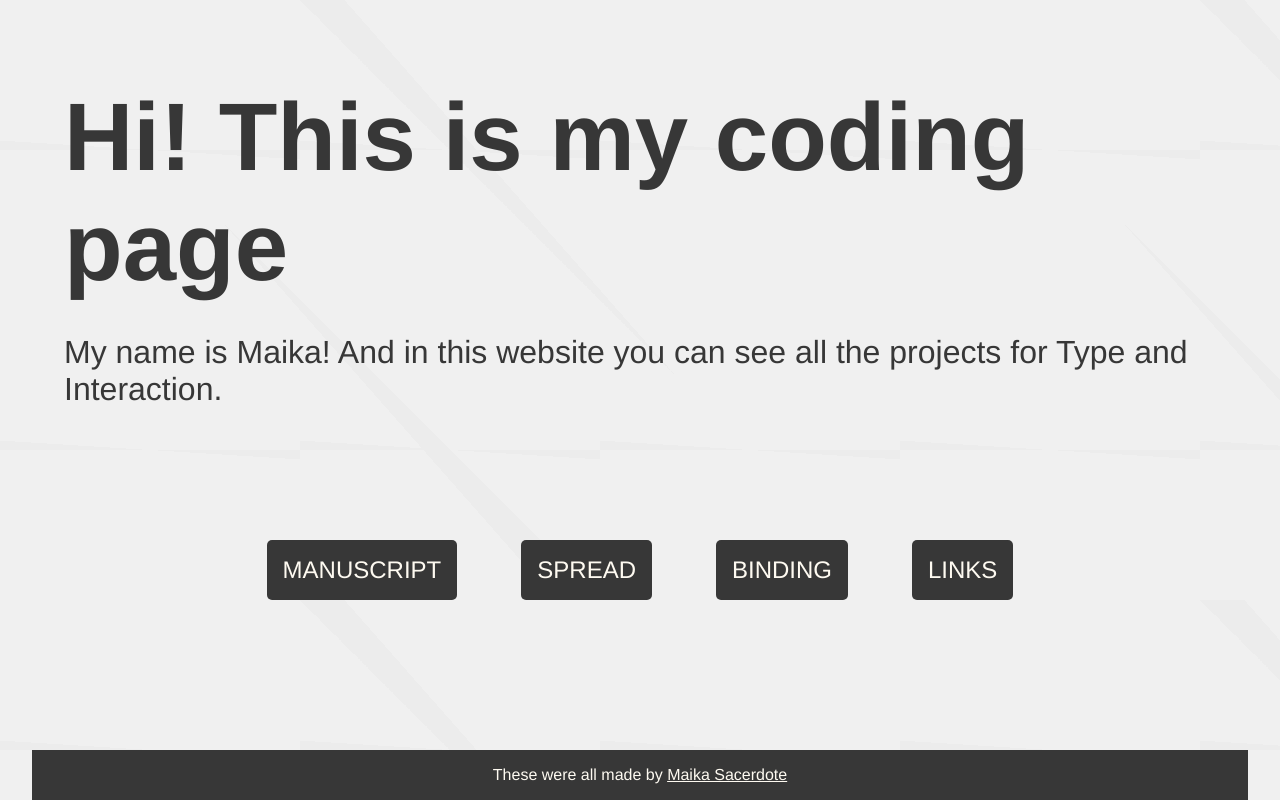
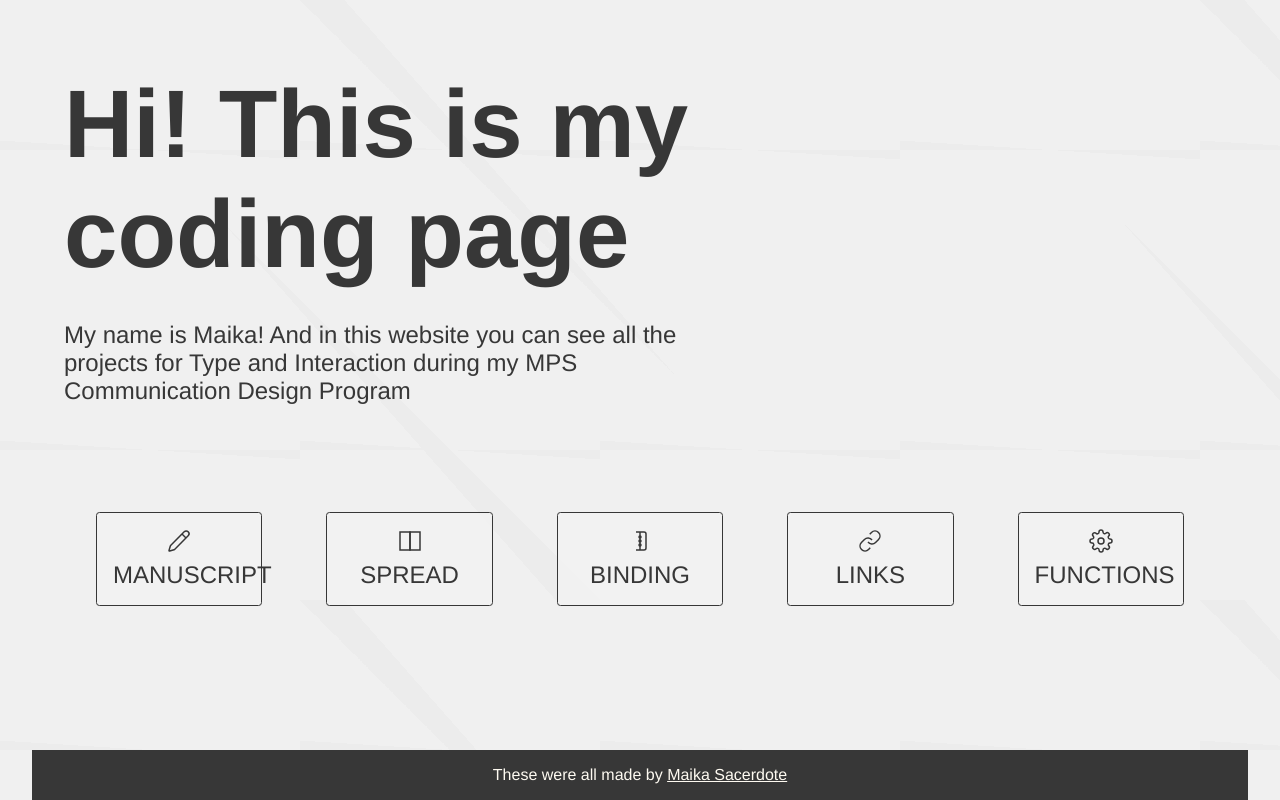
Before and after one commit to sacem069/sacem069.github.io, a plain HTML site: page index.html in a window 1280 px wide. Drawn offline with Linux system fonts and the light colour scheme; a web font is replaced by a local one.

Commit message:
added svg icons

```diff
--- a/index.html
+++ b/index.html
@@ -5,7 +5,7 @@
 	<meta name="viewport" content="width=device-width, initial-scale=1">
 	<link href="reset.css" rel="stylesheet">
 	<link href="style.css" rel="stylesheet">
-  <link rel="stylesheet" href="https://use.typekit.net/ddt8web.css">
+	<link rel="stylesheet" href="https://use.typekit.net/ddt8web.css">
 
 </head>
 
@@ -14,25 +14,67 @@
 		<h1> Hi! This is my coding page </h1>
 
 
-	<p class="intro"> My name is Maika! And in this website you can see all the projects for Type and Interaction. </p>
+		<p class="intro"> My name is Maika! And in this website you can see all the projects for Type and Interaction
+			during my MPS Communication Design Program </p>
 	</hgroup>
 
 	<ul>
 
 		<li>
-			<a href="https://sacem069.github.io/manuscript/">MANUSCRIPT</a>
+			<a href="https://sacem069.github.io/manuscript/">
+				<svg class="icon" xmlns="http://www.w3.org/2000/svg" width="24" height="24" viewBox="0 0 24 24"
+					fill="none" stroke="currentColor" stroke-width="2" stroke-linecap="round" stroke-linejoin="round"
+					class="lucide lucide-pencil-icon lucide-pencil">
+					<path
+						d="M21.174 6.812a1 1 0 0 0-3.986-3.987L3.842 16.174a2 2 0 0 0-.5.83l-1.321 4.352a.5.5 0 0 0 .623.622l4.353-1.32a2 2 0 0 0 .83-.497z" />
+					<path d="m15 5 4 4" />
+				</svg>
+				MANUSCRIPT
+			</a>
+		</li>
+
+
+		<li>
+			<a href="https://luk862-glitch.github.io/spread/">
+				<svg class="icon" xmlns="http://www.w3.org/2000/svg" width="24" height="24" viewBox="0 0 24 24"
+					fill="none" stroke="currentColor" stroke-width="1.5" stroke-linecap="round" stroke-linejoin="round">
+					<path d="M2 3h10v18H2z" />
+					<path d="M12 3h10v18H12z" />
+				</svg>
+
+				SPREAD
+			</a>
+		</li>
+		<li>
+			<a href=" https://sacem069.github.io/binding/">
+				<svg class="icon" xmlns="http://www.w3.org/2000/svg" width="24" height="24" viewBox="0 0 24 24"
+					fill="none" stroke="currentColor" stroke-width="1.5" stroke-linecap="round" stroke-linejoin="round">
+					<path d="M12 3v18" />
+					<path d="M8 3h8a2 2 0 0 1 2 2v14a2 2 0 0 1-2 2H8" />
+					<circle cx="12" cy="8" r="1" />
+					<circle cx="12" cy="12" r="1" />
+					<circle cx="12" cy="16" r="1" />
+				</svg>
+				BINDING</a>
 		</li>
 
 		<li>
-			<a href="https://luk862-glitch.github.io/spread/">SPREAD</a>
+			<a href="https://sacem069.github.io/links/">
+				<svg class="icon" xmlns="http://www.w3.org/2000/svg" width="24" height="24" viewBox="0 0 24 24"
+					fill="none" stroke="currentColor" stroke-width="1.5" stroke-linecap="round" stroke-linejoin="round">
+					<path d="M10 13a5 5 0 0 0 7.54.54l3-3a5 5 0 0 0-7.07-7.07l-1.72 1.71" />
+					<path d="M14 11a5 5 0 0 0-7.54-.54l-3 3a5 5 0 0 0 7.07 7.07l1.71-1.71" />
+				</svg> LINKS</a>
 		</li>
 
 		<li>
-			<a href=" https://sacem069.github.io/binding/">BINDING</a>
-		</li>
-
-		<li>
-			<a href="https://sacem069.github.io/links/">LINKS</a>
+			<a href="https://sacem069.github.io/Functions/">
+				<svg class="icon" xmlns="http://www.w3.org/2000/svg" width="24" height="24" viewBox="0 0 24 24"
+					fill="none" stroke="currentColor" stroke-width="1.5" stroke-linecap="round" stroke-linejoin="round">
+					<path d="M15 12a3 3 0 1 1-6 0 3 3 0 0 1 6 0Z" />
+					<path
+						d="M19.4 15a1.65 1.65 0 0 0 .33 1.82l.06.06a2 2 0 0 1-2.83 2.83l-.06-.06a1.65 1.65 0 0 0-1.82-.33 1.65 1.65 0 0 0-1 1.51V21a2 2 0 0 1-4 0v-.09A1.65 1.65 0 0 0 9 19.4a1.65 1.65 0 0 0-1.82.33l-.06.06a2 2 0 0 1-2.83-2.83l.06-.06A1.65 1.65 0 0 0 4.68 15a1.65 1.65 0 0 0-1.51-1H3a2 2 0 0 1 0-4h.09A1.65 1.65 0 0 0 4.6 9a1.65 1.65 0 0 0-.33-1.82l-.06-.06a2 2 0 0 1 2.83-2.83l.06.06A1.65 1.65 0 0 0 9 4.68a1.65 1.65 0 0 0 1-1.51V3a2 2 0 0 1 4 0v.09a1.65 1.65 0 0 0 1 1.51 1.65 1.65 0 0 0 1.82-.33l.06-.06a2 2 0 0 1 2.83 2.83l-.06.06A1.65 1.65 0 0 0 19.4 9a1.65 1.65 0 0 0 1.51 1H21a2 2 0 0 1 0 4h-.09a1.65 1.65 0 0 0-1.51 1Z" />
+				</svg>FUNCTIONS</a>
 
 		</li>
 
--- a/style.css
+++ b/style.css
@@ -1,5 +1,6 @@
 :root {
     --color: #373737;
+    --color2:#f2f2f2eb;
     --background: blue;
 
     --body-copy: 2rem;
@@ -65,6 +66,7 @@ h1 {
         font-size: var(--heading-copy);
         font-family: "Helvetica Neue", Helvetica, Arial, sans-serif;
         font-weight: 700;
+        inline-size: 50rem;
     }
 }
 
@@ -79,25 +81,26 @@ h1 {
 
 @media (width > 768px) {
     .intro {
-        font-size: 2rem;
+        font-size: 1.5rem;
+        max-inline-size: 50ch;
     }
 }
 
 
 ul {
     padding-inline: 0;
-    margin: 0;
-    display: flex;
-    flex-direction: column;
+    margin: 2rem;
+    display: grid;
+    grid-template-columns: repeat(1fr);
     gap: 0.75rem;
     justify-content: center;
     align-items: stretch;
-    color: #FEFAF1;
+    color: var(--color);
 }
 
 @media (width > 768px) {
     ul {
-        flex-direction: row;
+         grid-template-columns: repeat(auto-fit, minmax(0, 1fr));
         gap: var(--vertical);
         padding-inline: var(--gutter);
     }
@@ -105,8 +108,10 @@ ul {
 
 li {
     display: block;
-    background-color: var(--color);
-    border-radius: 0.3125rem;
+    background-color: var(--color2);
+    border-radius: 0.2125rem;
+    border: 1px solid;
+    border-color: var(--color);
     font-size: 0.9375rem;
     padding: 0.875rem 1rem;
     text-align: center;
@@ -126,14 +131,12 @@ li a {
 }
 
 
-hgroup {
-    margin-block-end: 1rem;
-}
-
-@media (width > 768px) {
-    hgroup {
-        margin-block-end: 2rem;
-    }
+.icon {
+    fill: none;
+    stroke: var(--color);
+    display: block;
+    margin: 0 auto 0.5rem;
+    stroke-width: 1.5;
 }
 
 
```
